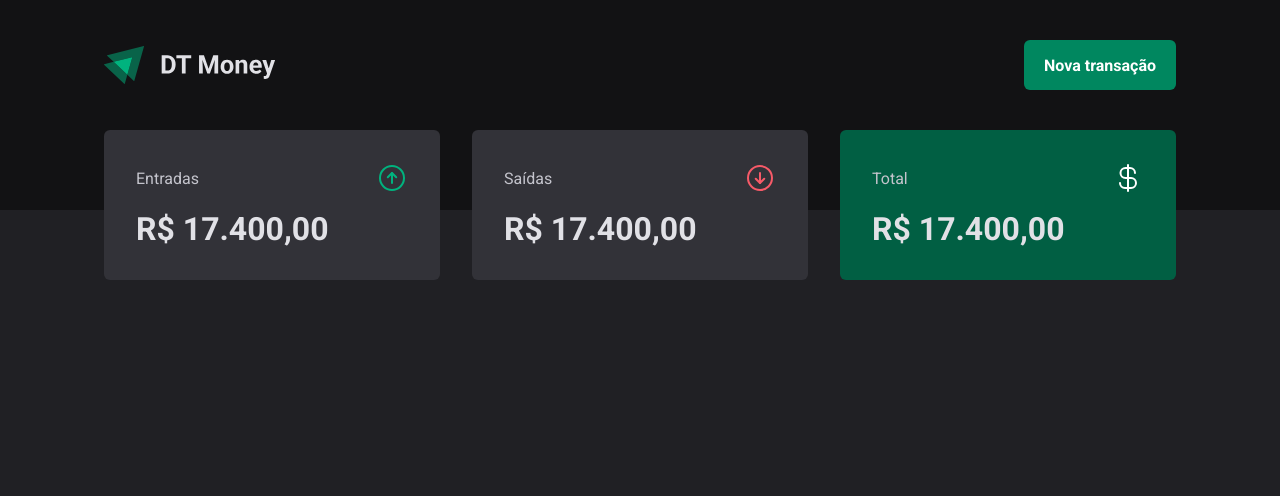
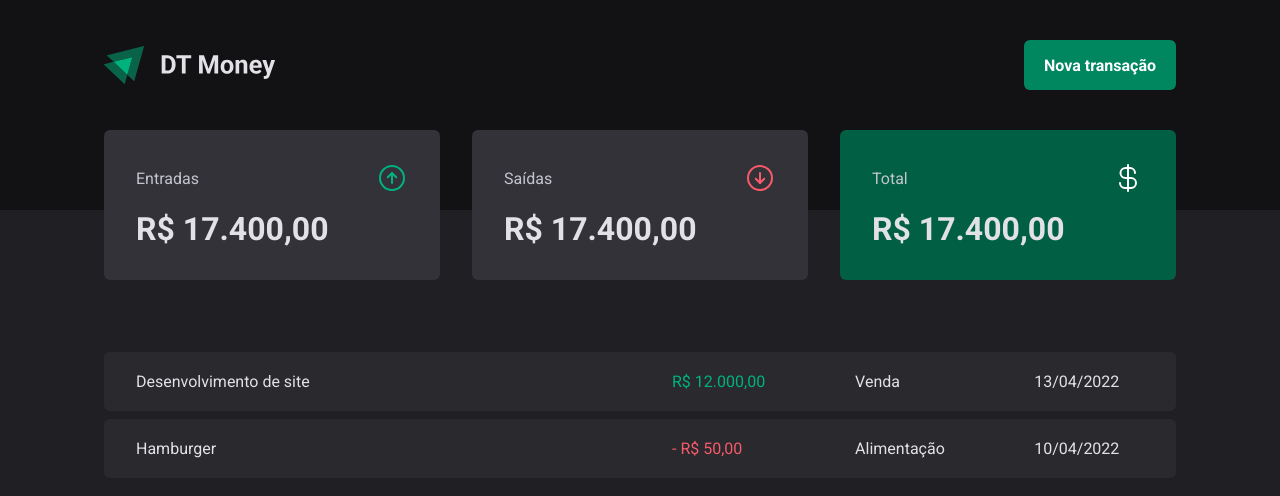
Before and after one commit to userthiago/dt-money, a React (Vite) app: page / in a window 1280 px wide. Shown: the top 496 px of the page. Built offline with nearby package versions, Linux system fonts and the light colour scheme.

Commit message:
feat: Criando a Tabela de Transações na página inicial.

```diff
--- a/src/pages/Transactions/index.tsx
+++ b/src/pages/Transactions/index.tsx
@@ -1,13 +1,39 @@
 import { Header } from "../../components/Header";
 import { Summary } from "../../components/Summary";
 
-// import { Container } from './styles';
+import {
+  PriceHighlight,
+  TransactionsContainer,
+  TransactionsTable,
+} from "./styles";
 
 export const Transactions: React.FC = () => {
   return (
     <div>
       <Header />
       <Summary />
+      <TransactionsContainer>
+        <TransactionsTable>
+          <tbody>
+            <tr>
+              <td>Desenvolvimento de site</td>
+              <td>
+                <PriceHighlight variant="income">R$ 12.000,00</PriceHighlight>
+              </td>
+              <td>Venda</td>
+              <td>13/04/2022</td>
+            </tr>
+            <tr>
+              <td>Hamburger</td>
+              <td>
+                <PriceHighlight variant="outcome">- R$ 50,00</PriceHighlight>
+              </td>
+              <td>Alimentação</td>
+              <td>10/04/2022</td>
+            </tr>
+          </tbody>
+        </TransactionsTable>
+      </TransactionsContainer>
     </div>
   );
 };
--- a/src/pages/Transactions/styles.ts
+++ b/src/pages/Transactions/styles.ts
@@ -1,3 +1,44 @@
 import styled from "styled-components";
 
-export const Container = styled.div``;
+export const TransactionsContainer = styled.main`
+  display: flex;
+  justify-content: space-between;
+  align-items: center;
+
+  width: 100%;
+  max-width: 1120px;
+  margin: 4rem auto 0;
+  padding: 0 1.5rem;
+`;
+
+export const TransactionsTable = styled.table`
+  width: 100%;
+  border-collapse: separate;
+  border-spacing: 0 0.5rem;
+  /* margin-top: 1.5rem; */
+
+  td {
+    padding: 1.25rem 2rem;
+    background-color: ${(props) => props.theme["gray-700"]};
+
+    &:first-child {
+      width: 50%;
+      border-radius: 6px 0 0 6px;
+    }
+
+    &:last-child {
+      border-radius: 0 6px 6px 0;
+    }
+  }
+`;
+
+interface PriceHighlightProps {
+  variant: "income" | "outcome";
+}
+
+export const PriceHighlight = styled.span<PriceHighlightProps>`
+  color: ${(props) =>
+    props.variant === "income"
+      ? props.theme["green-300"]
+      : props.theme["red-300"]};
+`;
```
